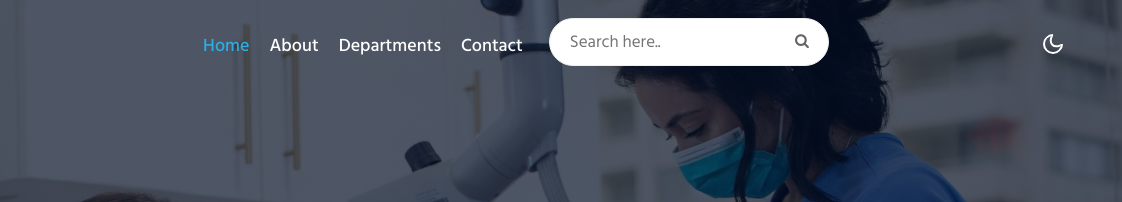
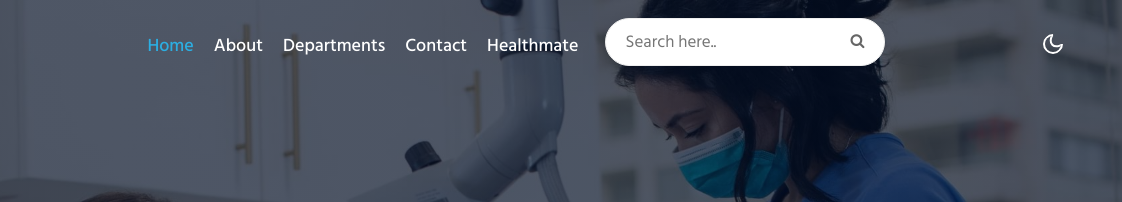
Before and after one commit to Manjunathbabu26/FRT-project, a plain HTML site: page index.html in a window 1280 px wide. Shown: the top 202 px of the page, 158-1280 px from the left. Drawn offline with Linux system fonts and the light colour scheme.

Commit message:
Update index.html

```diff
--- a/index.html
+++ b/index.html
@@ -49,6 +49,8 @@
 
             <li class="nav-item">
               <a class="nav-link" href="contact.html">Contact</a>
+              <li class="nav-item">
+              <a class="nav-link" href="healthmate.html">healthmate</a>
             </li>
             <li class="search-bar ml-lg-3 mr-lg-5 mt-lg-0 mt-4">
               <!--/search-right-->
```
